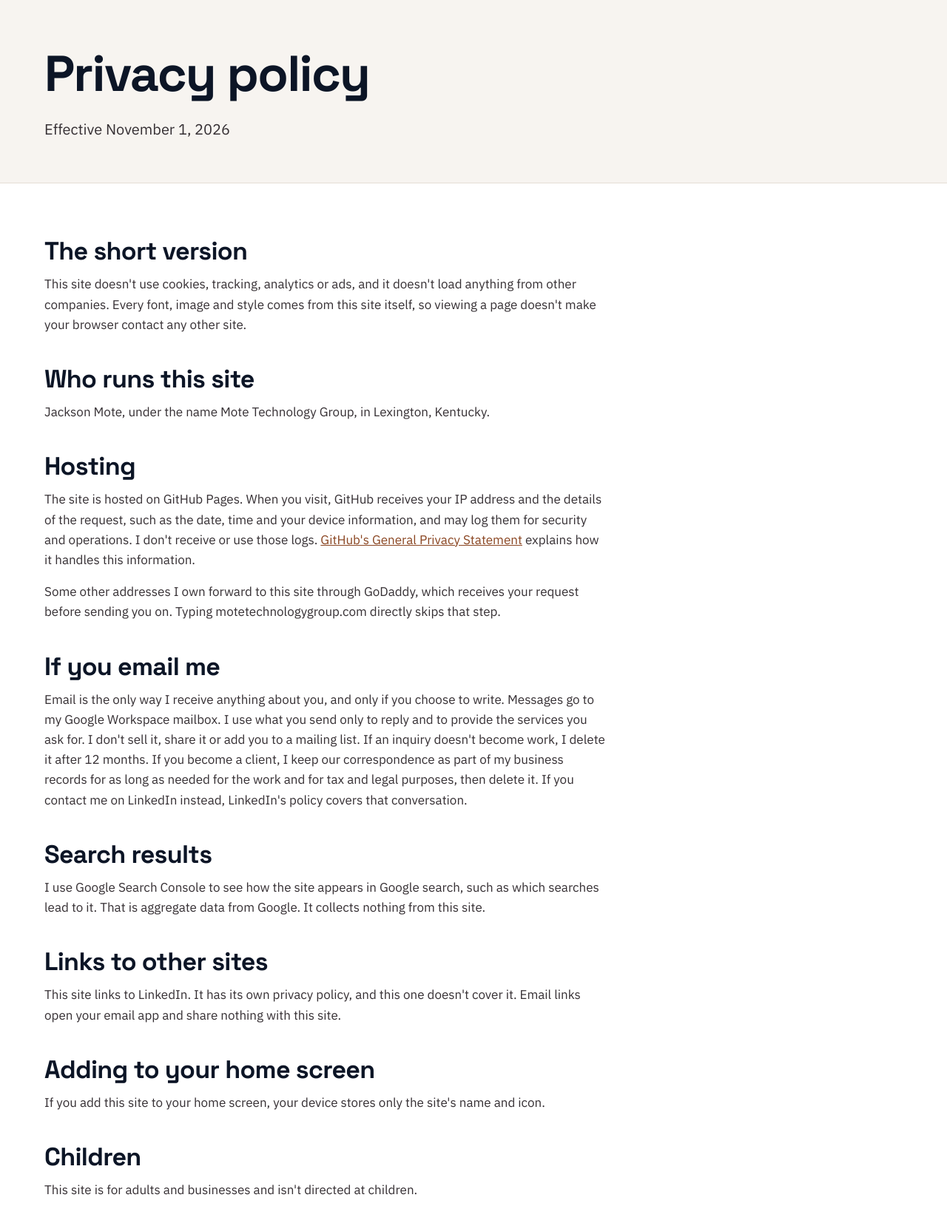
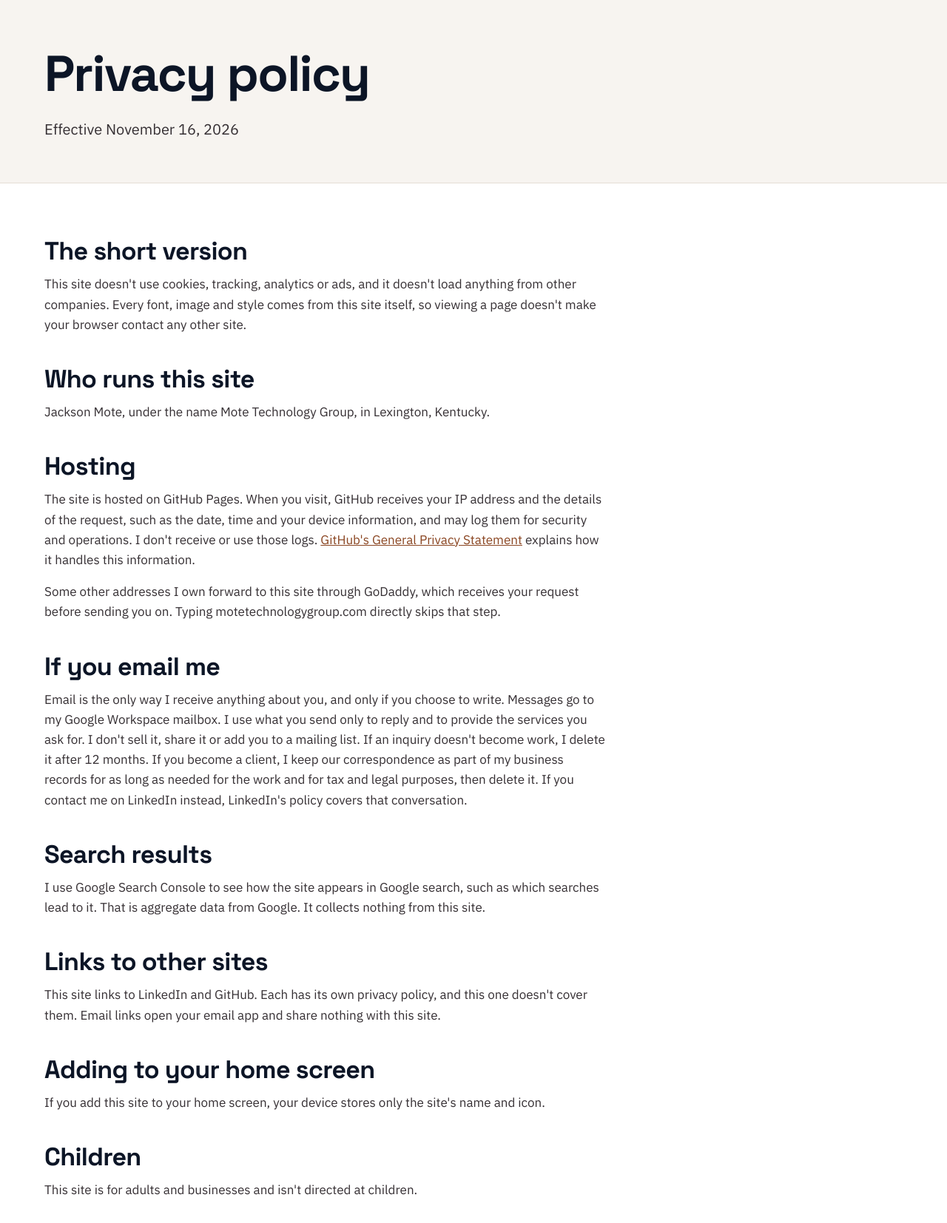
Before and after one commit to jacksonmote/motetechnologygroup-web, a plain HTML site: page privacy/index.html in a window 1280 px wide. Shown: the part 68-1722 px from the top of the page at 74% size. Drawn offline with Linux system fonts and the light colour scheme.

Commit message:
Privacy: name GitHub under "Links to other sites"
The policy already links to GitHub's privacy statement and to the site's
public repository, so the section now names GitHub alongside LinkedIn.
Effective date and sitemap lastmod: 2026-11-16.

Co-Authored-By: Claude <noreply@anthropic.com>

```diff
--- a/privacy/index.html
+++ b/privacy/index.html
@@ -51,7 +51,7 @@
 <main>
 <section class="hero hero-compact" id="top">
 <h1 class="hero-title">Privacy policy</h1>
-<p class="lead">Effective <time datetime="2026-11-01">November 1, 2026</time></p>
+<p class="lead">Effective <time datetime="2026-11-16">November 16, 2026</time></p>
 </section>
 
 <section class="section-white">
@@ -74,7 +74,7 @@
 <p>I use Google Search Console to see how the site appears in Google search, such as which searches lead to it. That is aggregate data from Google. It collects nothing from this site.</p>
 
 <h2>Links to other sites</h2>
-<p>This site links to LinkedIn. It has its own privacy policy, and this one doesn't cover it. Email links open your email app and share nothing with this site.</p>
+<p>This site links to LinkedIn and GitHub. Each has its own privacy policy, and this one doesn't cover them. Email links open your email app and share nothing with this site.</p>
 
 <h2>Adding to your home screen</h2>
 <p>If you add this site to your home screen, your device stores only the site's name and icon.</p>
--- a/sitemap.xml
+++ b/sitemap.xml
@@ -18,6 +18,6 @@
 </url>
 <url>
 <loc>https://motetechnologygroup.com/privacy/</loc>
-<lastmod>2026-11-01</lastmod>
+<lastmod>2026-11-16</lastmod>
 </url>
 </urlset>
```
